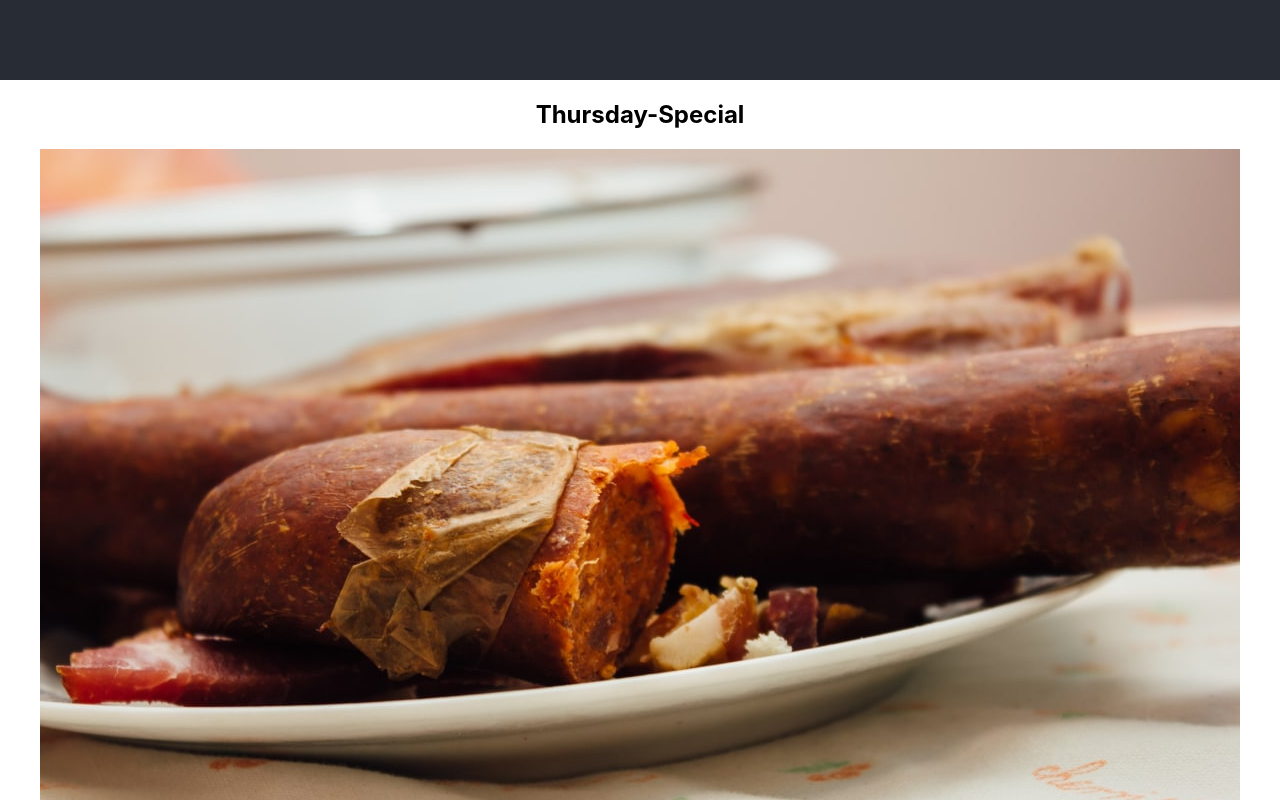
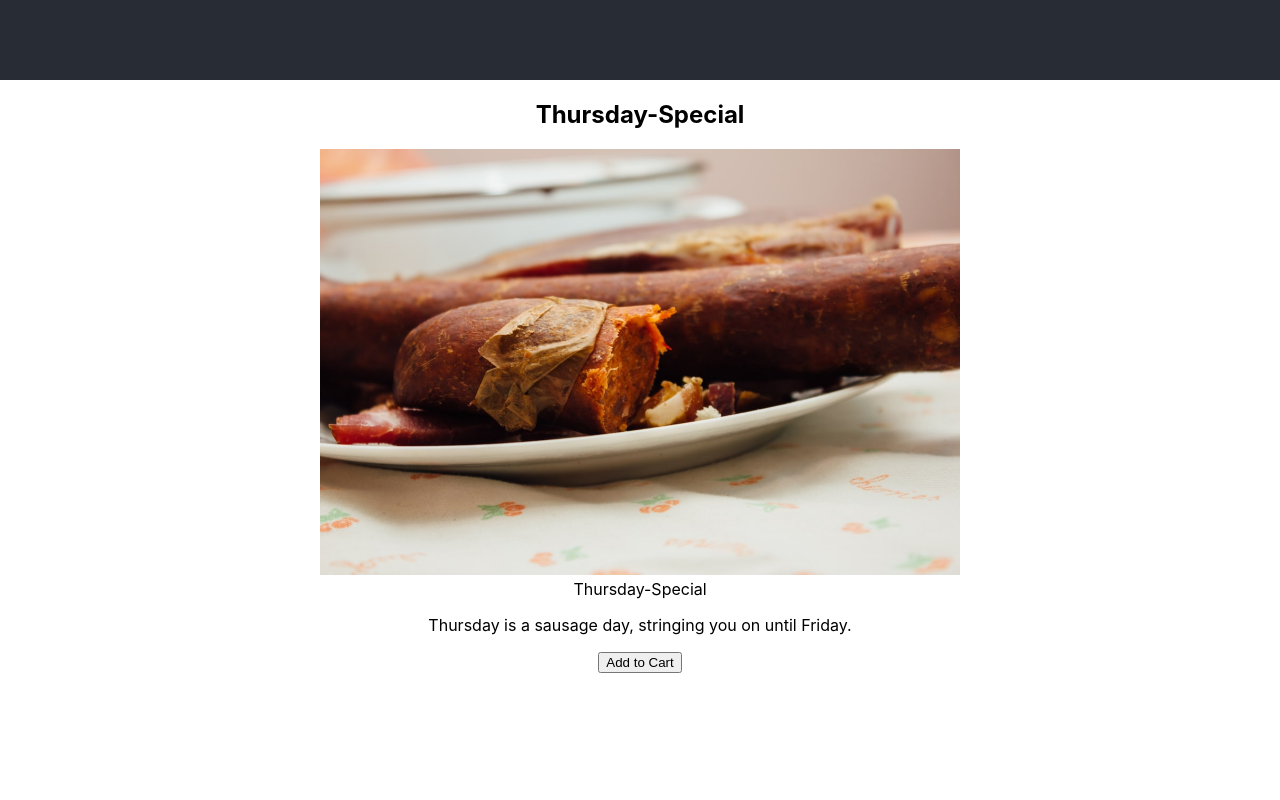
Before and after one commit to PrinceOfShapeir/fakeRestaurant, a React (Create React App) app: page / in a window 1280 px wide. Shown: the top 800 px of the page. Built offline with nearby package versions, Linux system fonts and the light colour scheme.

Commit message:
resize the daily special image and add to cart button

```diff
--- a/package.json
+++ b/package.json
@@ -6,9 +6,11 @@
     "@testing-library/jest-dom": "^4.2.4",
     "@testing-library/react": "^9.5.0",
     "@testing-library/user-event": "^7.2.1",
+    "bootstrap": "^4.5.2",
     "react": "^16.13.1",
     "react-dom": "^16.13.1",
-    "react-scripts": "3.4.3"
+    "react-scripts": "3.4.3",
+    "reactstrap": "^8.6.0"
   },
   "scripts": {
     "start": "react-scripts start",
--- a/src/App.js
+++ b/src/App.js
@@ -10,7 +10,11 @@ function App() {
 
       </header>
 
-      <DailySpecial />
+
+
+        <DailySpecial />
+
+
     </div>
   );
 }
--- a/src/components/DailySpecial.js
+++ b/src/components/DailySpecial.js
@@ -1,5 +1,12 @@
 import { render } from '@testing-library/react';
 import React, {useState} from 'react';
+import {Container, Row, Col,
+    Button,
+    Card,
+    CardBody,
+    CardImg,
+    CardTitle,
+    CardText,} from 'reactstrap';
 
 function DailySpecial(){
 
@@ -16,11 +23,34 @@ function DailySpecial(){
     return(
 
         <>
-    <h2>{daily}</h2>
 
-    <img src={`assets/img/${specialImages[daily]}.jpg`}></img>
-    <div>{specialDesc[daily]}</div>
+        <Container id='special'>
+            <Row>
+                <Col>
+                    <h2>{daily}</h2>
+                </Col>
+            </Row>
+            <Row>
+                <Col xs="5">
+                    <Card width="60%">
+                        <CardImg width="50%" alt={daily} src={`assets/img/${specialImages[daily]}.jpg`}></CardImg>
+                        <CardTitle>{daily}</CardTitle>
+                        <CardText>
+                            {specialDesc[daily]}
+                        </CardText>
+                        <Button
+                            color="success"
+                            href=""
 
+
+                        >Add to Cart</Button>
+                    </Card>
+                    {/*
+                    <img src={`assets/img/${specialImages[daily]}.jpg`}></img>
+                    <div>{specialDesc[daily]}</div>*/}
+                </Col>
+            </Row>
+        </Container>
     </>
 
 
```
Also changed, not shown: 1 other file (tests, documents, lock files or other folders).
